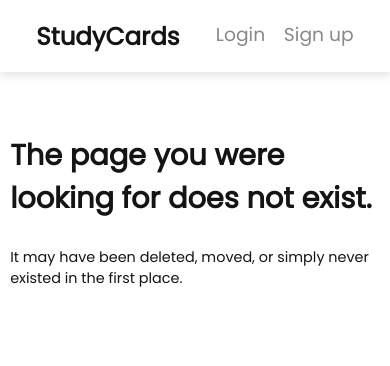
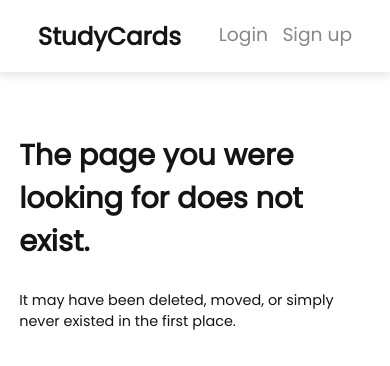
Before and after one commit to michahn01/study_web_app, a React (Create React App) app in the folder client/: page /my-study-sets/study-set in a window 390 px wide. Shown: the top 366 px of the page. Built offline with nearby package versions, Linux system fonts and the light colour scheme.

Commit message:
MyStudySets page made mobile friendly

```diff
--- a/client/src/mystudysets.js
+++ b/client/src/mystudysets.js
@@ -74,16 +74,9 @@ const MyStudySets = () => {
         <>
         <Navbar logged_in={true} />
         <div className="page_content">
-            <div style={{paddingBottom: "1em",
-                         borderBottom: "2px solid black",
-                         width: "100%",
-                         display: "flex",
-                         flexDirection: "row",
-                         justifyContent: "space-between",
-                         marginBottom: "1em"
-                        }}>
+            <div className="content_header_bar">
                 <h1 style={{margin: "0"}}>Your Study Sets</h1>
-                <motion.button className="small_button" whileHover={{scale: 1.1}}
+                <motion.button className="small_button" id="create_study_set_button" whileHover={{scale: 1.05}}
                  onClick={handleCreateStudySet}>
                     Create a Study Set
                 </motion.button>
--- a/client/src/navbar.css
+++ b/client/src/navbar.css
@@ -29,6 +29,7 @@
     font-size: 1.3em;
     color: inherit;
     text-decoration: none;
+    white-space: nowrap;
 }
 
 .underline {
@@ -41,13 +42,21 @@
     width: 100%;
 }
 
-#navbar_signup {
-    float: right;
-    padding-left: 1.7em;
+.navbar_option_cluster {
+    display: flex;
+    flex-direction: row;
+    column-gap: 2em;
 }
 
+
 @media (max-width: 400px) {
-    #navbar_signup {
-        padding-left: 1em;
+    .navbar_option_cluster {
+        column-gap: 1em;
     }
 }
+
+@media (max-width: 450px) {
+    #navbar_option_cluster_logged_in {
+        flex-direction: column;
+    }
+}
--- a/client/src/navbar.js
+++ b/client/src/navbar.js
@@ -16,7 +16,7 @@ const Navbar = ({logged_in = false}) => {
                 </motion.div>
             </Link>
 
-            <div>
+            <div className="navbar_option_cluster" id="navbar_option_cluster_logged_in">
             <Link className="navbar_option" to="/my-study-sets">
                 <motion.div className="motiondiv" animate={{ opacity: location.pathname==="/my-study-sets" ? 1 : .5}}>
                     My Study Sets
@@ -44,15 +44,15 @@ const Navbar = ({logged_in = false}) => {
                 </motion.div>
             </Link>
 
-            <div>
-            <Link className="navbar_option" to="/login" style={{float: "left"}}>
+            <div className="navbar_option_cluster">
+            <Link className="navbar_option" to="/login">
                 <motion.div className="motiondiv" animate={{ opacity: location.pathname==="/login" ? 1 : .5}}>
                     Login
                     <div className="underline"></div>
                 </motion.div>
             </Link>
 
-            <Link className="navbar_option" to="/register" id="navbar_signup">
+            <Link className="navbar_option" to="/register">
                 <motion.div animate={{ opacity: location.pathname==="/register" ? 1 : .5}}>
                     Sign up
                     <div className="underline"></div>
--- a/client/src/style.css
+++ b/client/src/style.css
@@ -170,14 +170,26 @@ input {
     text-decoration: none;
     color: #141414;
     row-gap: 0.5em;
-    margin: 8em 0.15em;
+    margin: 8em 17%;
 }
 
-/* @media (max-width: 500px) {
+@media (max-width: 1300px) {
     .page_content {
-        margin:
+        margin: 8em 15%;
     }
-} */
+}
+
+@media (max-width: 1000px) {
+    .page_content {
+        margin: 8em 8%;
+    }
+}
+
+@media (max-width: 600px) {
+    .page_content {
+        margin: 8em 3%;
+    }
+}
 
 #account_creation_form {
     display: flex;
@@ -315,6 +327,18 @@ input {
     font-size: 1.2em;
 }
 
+.content_header_bar {
+    padding-bottom: 1em;
+    border-bottom: 2px solid black;
+    width: 100%;
+    display: flex;
+    flex-direction: row;
+    justify-content: space-between;
+    margin-bottom: 1em;
+    flex-wrap: wrap;
+    row-gap: 1em;
+}
+
 .studySetsBox {
     display: flex;
     flex-direction: column;
@@ -335,6 +359,24 @@ input {
     text-align: left;
     width: 60%;
     word-wrap: break-word;
+}
+
+@media (max-width: 900px) {
+    .studySetButton {
+        width: 90%;
+    }
+}
+
+@media (max-width: 700px) {
+    .studySetButton {
+        width: 100%;
+    }
+}
+
+@media (max-width: 500px) {
+    #create_study_set_button {
+        width: 100%;
+    }
 }
 
 .flush_left_column_page {
```
Also changed, not shown: 1 other file (tests, documents, lock files or other folders).
